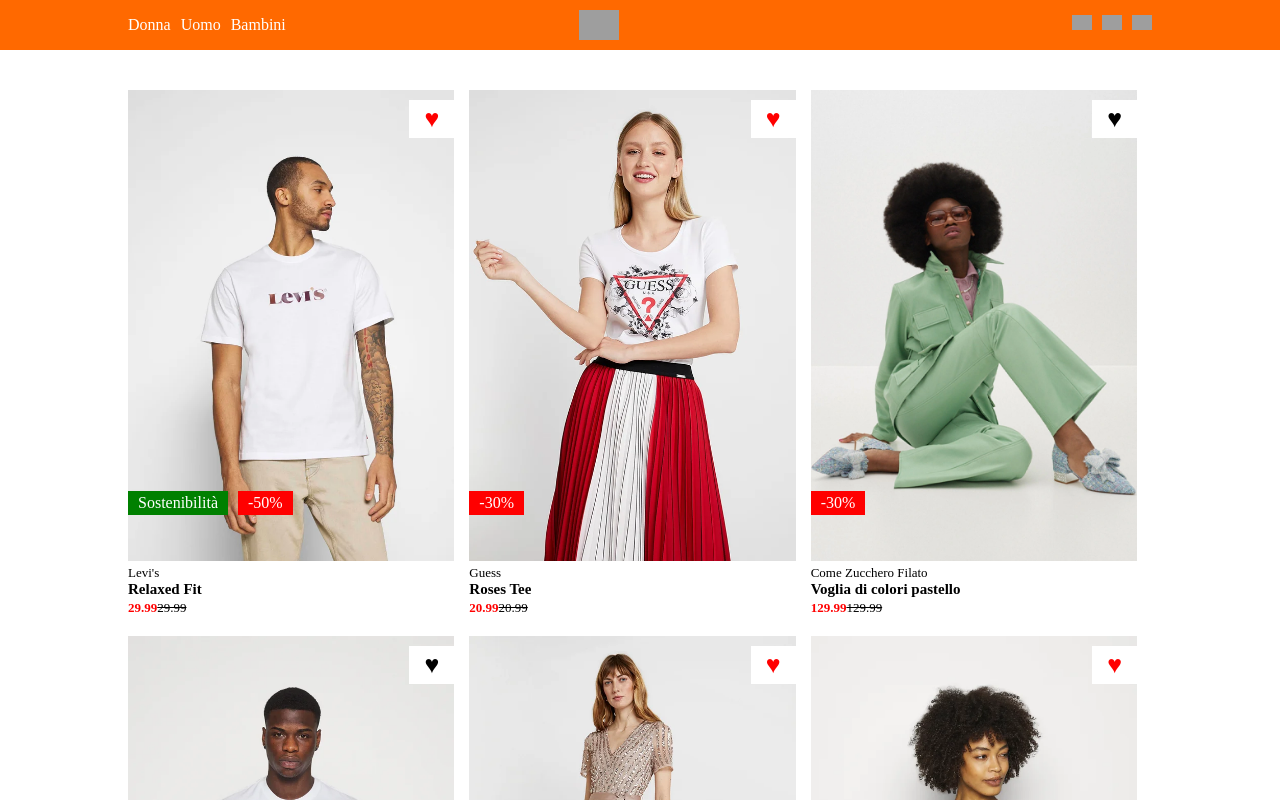
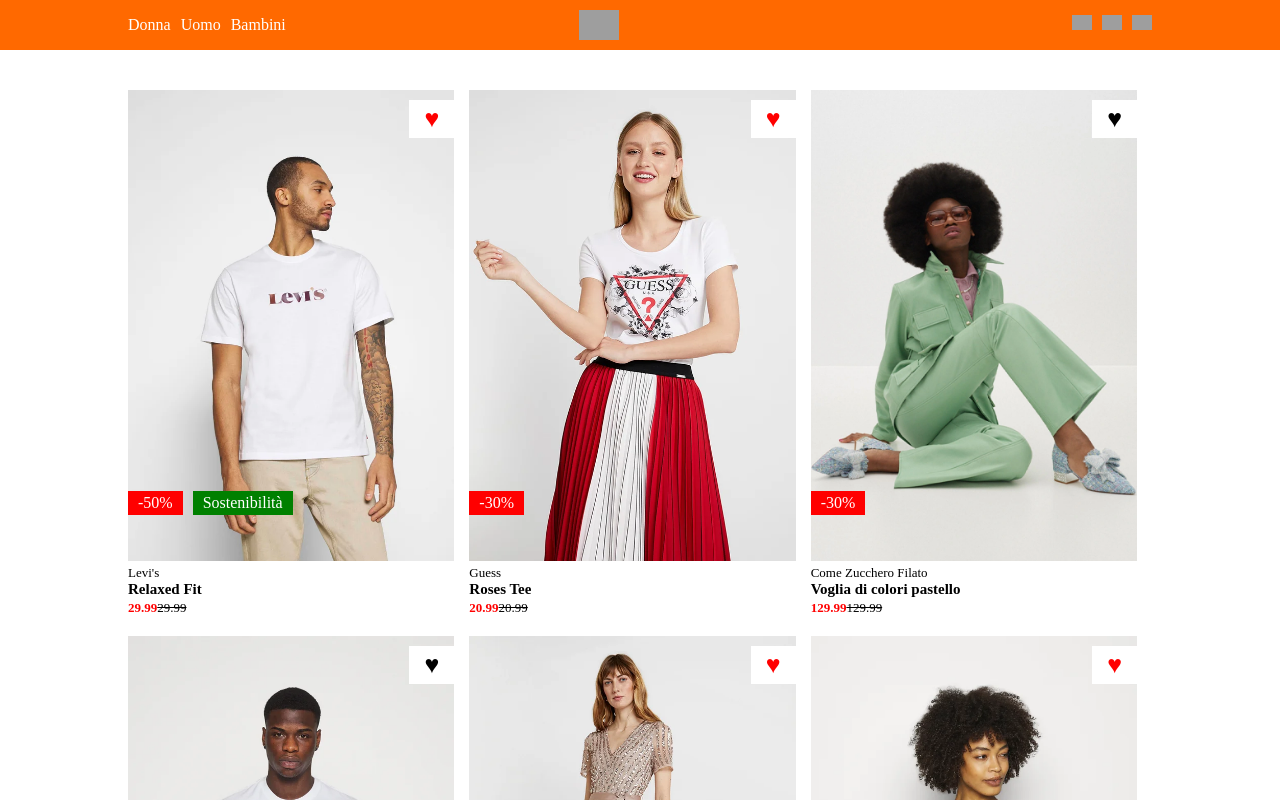
Before and after one commit to LuigiRiva99/vite-boolando, a Vue app: page / in a window 1280 px wide. Shown: the top 800 px of the page. Built offline with nearby package versions, Linux system fonts and the light colour scheme; grey boxes are pictures that could not be loaded.

Commit message:
ADD: store.js file and imported in AppMain

```diff
--- a/src/components/AppCard.vue
+++ b/src/components/AppCard.vue
@@ -68,6 +68,7 @@
 
 .discount {
     background-color: $red;
+    order: -1;
 }
 
 .tag {
--- a/src/components/AppMain.vue
+++ b/src/components/AppMain.vue
@@ -1,13 +1,14 @@
 <script>
 import AppCard from './AppCard.vue'
-import cardProducts from '../assets/db.json'
+// import cardProducts from '../assets/db.json'
+import {store} from '../store.js'
 export default {
     components : {
         AppCard
     },
     data() {
         return {
-            cardProducts: cardProducts.products,
+            store: store.products,
         }
     }
 }
@@ -18,7 +19,7 @@
         <section class="product-page">
             <div class="container">
                 <div class="row">
-                    <AppCard  v-for="(product,i) in cardProducts" :key="i" :element="product"/>
+                    <AppCard  v-for="(product,i) in store" :key="i" :element="product"/>
                     <!-- <div class="col-4" v-for="product in products" :key="i">
                         <div class="product-item">
                             <div class="product-photo">
--- /dev/null
+++ b/src/store.js
@@ -0,0 +1,6 @@
+import { reactive } from 'vue'
+import cardProducts from './assets/db.json'
+
+export const store = reactive({
+    products : cardProducts.products
+})
```
